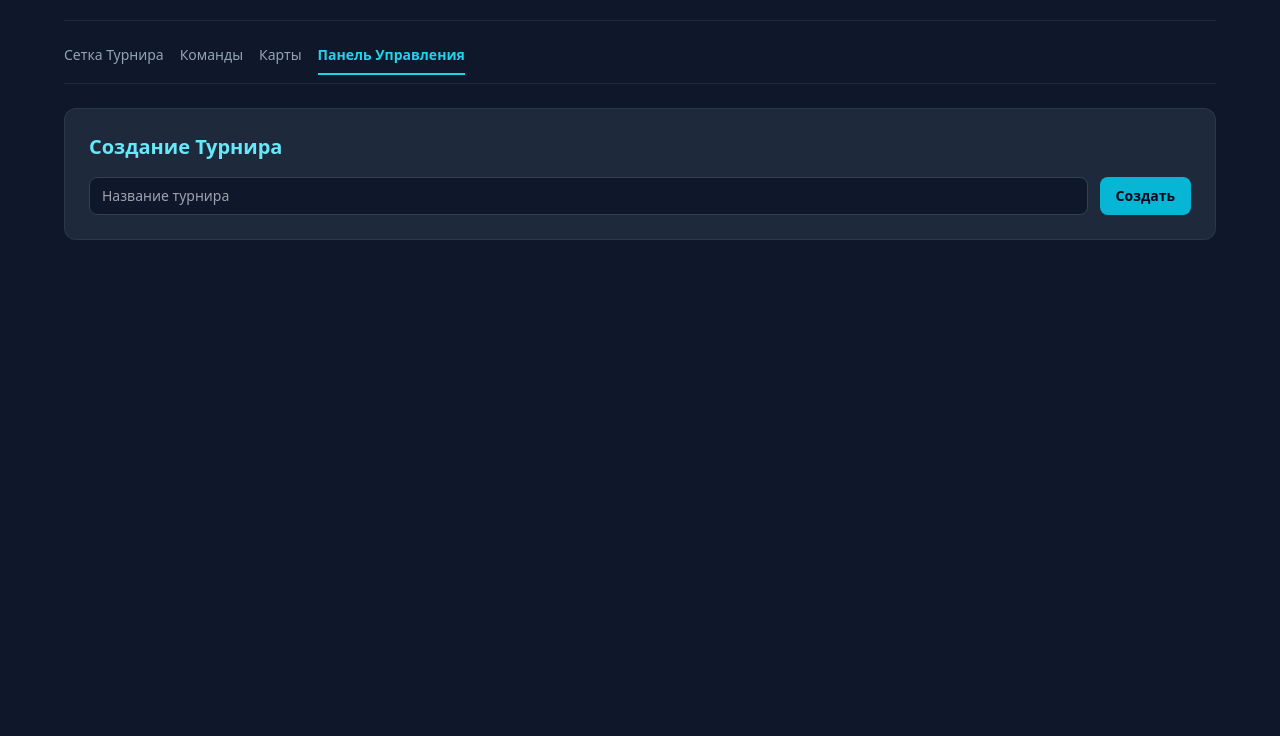
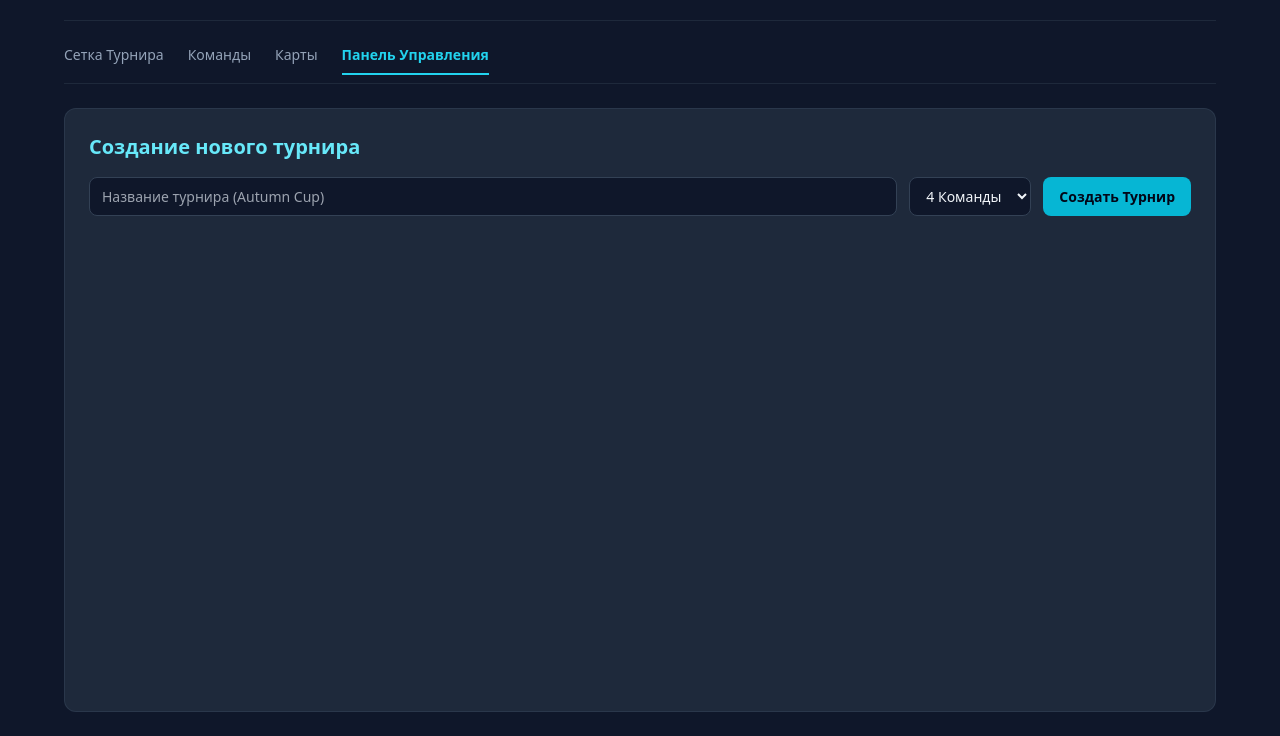
Before and after one commit to messmax7274-lang/Tours-Site, a website: page public/admin.html in a window 1280 px wide. Shown: the part 64-800 px from the top of the page. Drawn offline with nearby package versions, Linux system fonts and the light colour scheme.

Commit message:
Update admin.html

```diff
--- a/public/admin.html
+++ b/public/admin.html
@@ -2,29 +2,36 @@
 <html lang="ru">
 <head>
   <meta charset="UTF-8">
+  <meta name="viewport" content="width=device-width, initial-scale=1.0">
   <title>CYBERGRID - Админка</title>
   <script src="https://cdn.tailwindcss.com"></script>
+  <link rel="stylesheet" href="style.css">
 </head>
-<body class="bg-slate-900 text-slate-100 min-h-screen flex flex-col font-sans p-6">
+<body class="bg-slate-900 text-slate-100 min-h-screen flex flex-col p-6">
 
   <header class="max-w-6xl w-full mx-auto flex justify-between items-center pb-6 border-b border-slate-800">
     <a href="/" class="text-3xl font-extrabold text-cyan-400">CYBERGRID</a>
-    <a href="/" class="text-sm text-slate-400 hover:text-slate-200">Выйти</a>
+    <a href="/login.html" class="text-sm text-slate-400 hover:text-slate-200">Выйти</a>
   </header>
 
-  <nav class="max-w-6xl w-full mx-auto my-6 flex gap-4 border-b border-slate-800 text-sm font-medium pb-2">
+  <nav class="max-w-6xl w-full mx-auto my-6 flex gap-6 border-b border-slate-800 text-sm font-medium pb-2">
     <a href="/" class="text-slate-400 hover:text-slate-200">Сетка Турнира</a>
     <a href="/teams.html" class="text-slate-400 hover:text-slate-200">Команды</a>
     <a href="/maps.html" class="text-slate-400 hover:text-slate-200">Карты</a>
     <a href="/admin.html" class="text-cyan-400 font-bold border-b-2 border-cyan-400 pb-2">Панель Управления</a>
   </nav>
 
-  <main class="max-w-6xl w-full mx-auto grid gap-6">
+  <main class="max-w-6xl w-full mx-auto flex-1 grid gap-6">
     <section class="bg-slate-800 border border-slate-700/60 rounded-xl p-6">
-      <h2 class="text-xl font-bold mb-4 text-cyan-300">Создание Турнира</h2>
-      <form class="flex flex-wrap gap-3">
-        <input type="text" placeholder="Название турнира" class="bg-slate-900 border border-slate-700 rounded-lg px-3 py-2 text-sm flex-1">
-        <button type="submit" class="bg-cyan-500 text-slate-950 font-bold px-4 py-2 rounded-lg text-sm">Создать</button>
+      <h2 class="text-xl font-bold mb-4 text-cyan-300">Создание нового турнира</h2>
+      <form action="/api/tournaments" method="POST" class="flex flex-wrap gap-3">
+        <input type="text" name="name" placeholder="Название турнира (Autumn Cup)" required class="bg-slate-900 border border-slate-700 rounded-lg px-3 py-2 text-sm flex-1 min-w-[200px]">
+        <select name="team_count" class="bg-slate-900 border border-slate-700 rounded-lg px-3 py-2 text-sm">
+          <option value="4">4 Команды</option>
+          <option value="8">8 Команд</option>
+          <option value="16">16 Команд</option>
+        </select>
+        <button type="submit" class="bg-cyan-500 hover:bg-cyan-400 text-slate-950 font-bold px-4 py-2 rounded-lg text-sm">Создать Турнир</button>
       </form>
     </section>
   </main>
```
